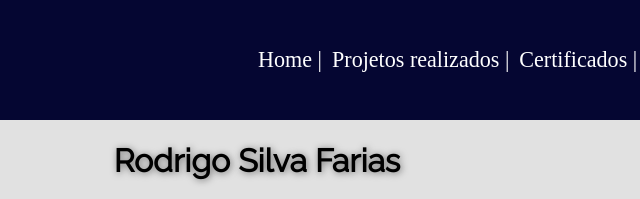
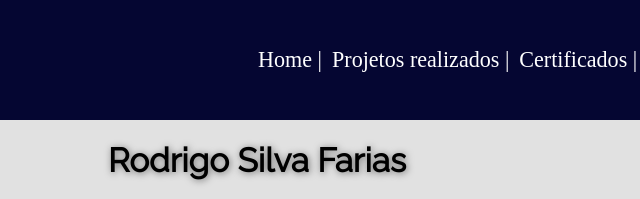
Before and after one commit to GuiFxFarias/RodrigoFarias, a plain HTML site: page index.html in a window 1280 px wide. Shown: the top 199 px of the page, 383-1023 px from the left. Drawn offline with Linux system fonts and the light colour scheme.

Commit message:
finished-home

```diff
--- a/style.css
+++ b/style.css
@@ -84,13 +84,16 @@ main{
 
 #tit{
     height: 10vh;
-    font-size: calc(0.4em + 1.1 vw);
     align-items: center;
     justify-content: center;
     font-family: var(--fontprin);
     display: flex;
     background-color: rgb(225, 225, 225);
     text-shadow: 1px 1px 7px rgba(0, 0, 0, 0.527);
+}
+
+#tit h1{
+    font-size: calc(1.2em + 1.1vw);
 }
 
 .txt{
@@ -106,6 +109,7 @@ main{
     box-shadow: 0px 0px 8px rgba(0, 0, 0, 0.671);
     border-radius: 2px;
 }
+
 
 .txt p{
     line-height: 2em;
```
Also changed, not shown: index.html (+1 -1 lines).
